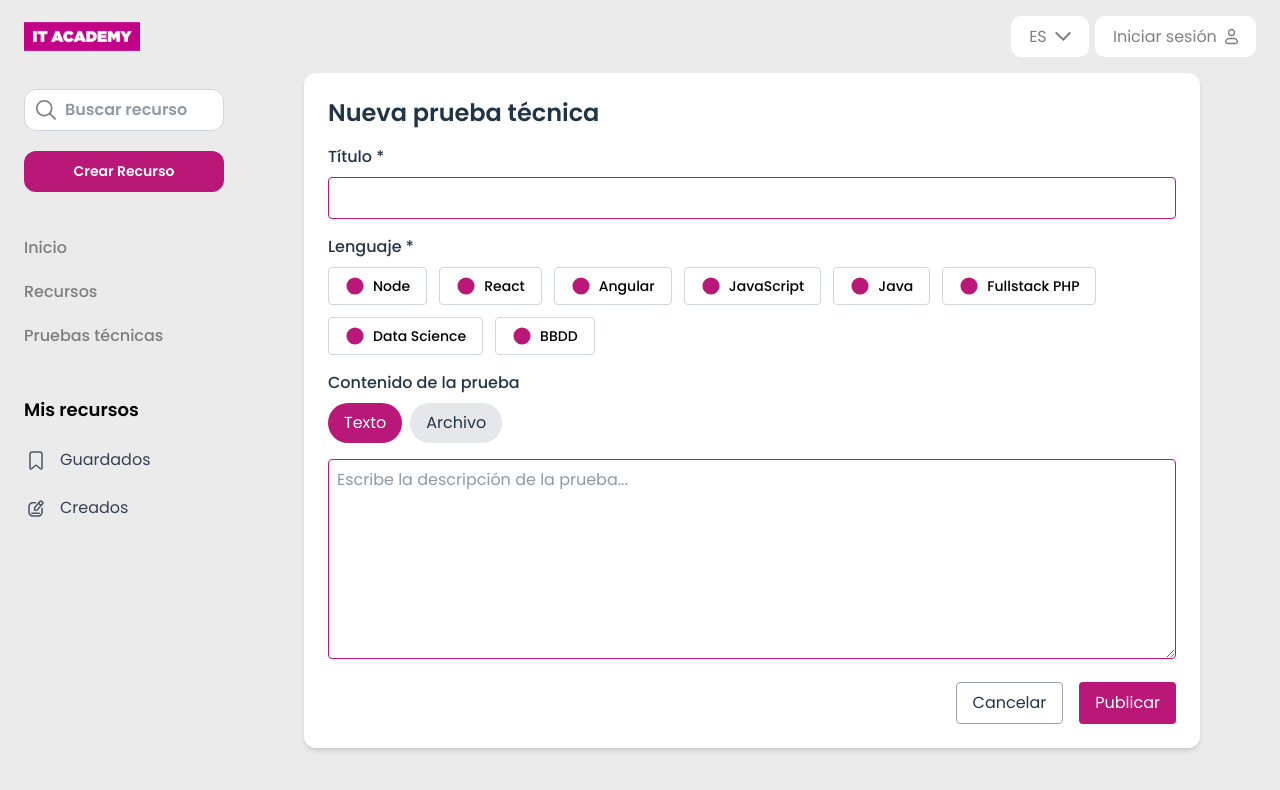
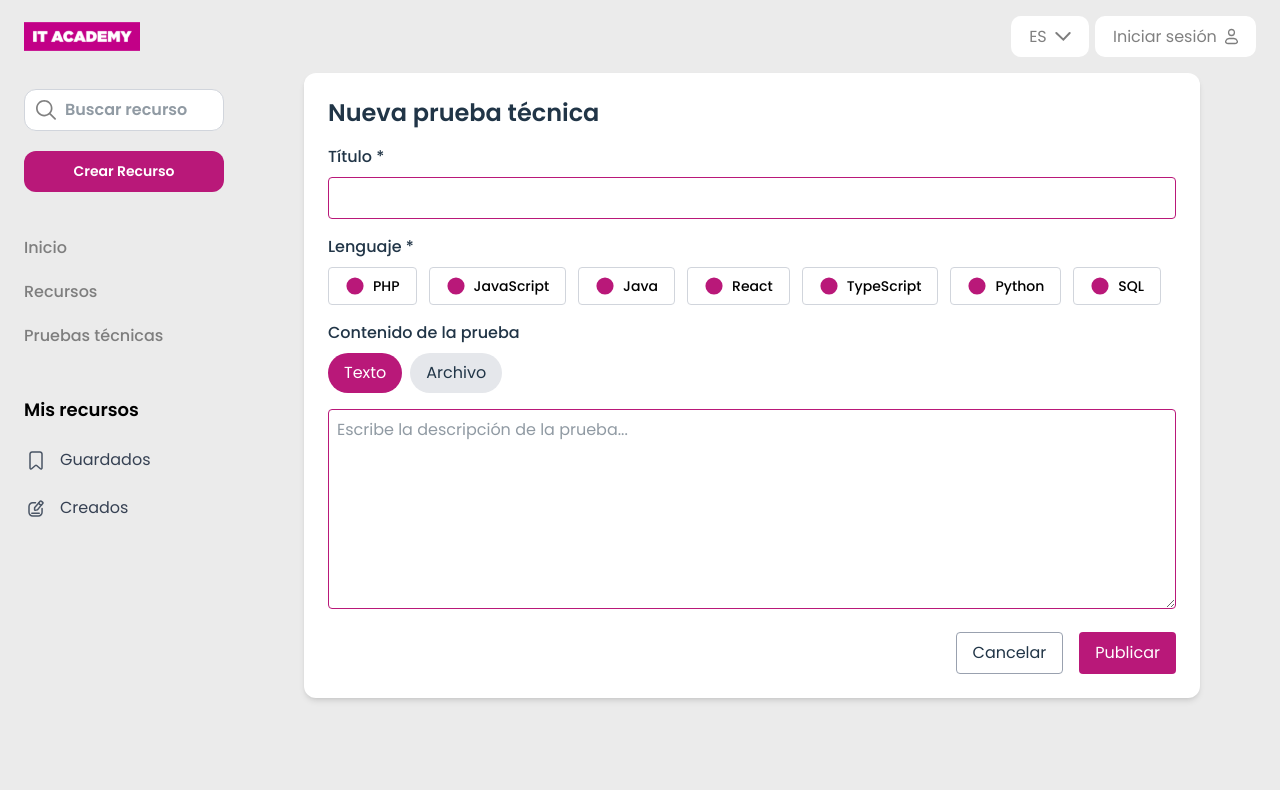
Before and after one commit to codingjordi/ita-wiki-frontend, a React (Vite) app: page /resources/technical-test/create in a window 1280 px wide. Shown: the top 790 px of the page. Built offline with nearby package versions, Linux system fonts and the light colour scheme; no server answers.

Commit message:
Modified languages list so that it matches with enum language in backend

```diff
--- a/src/components/Layout/aside/asideContent.ts
+++ b/src/components/Layout/aside/asideContent.ts
@@ -3,15 +3,13 @@ import { FC, SVGProps } from "react";
 type SvgIcon = FC<SVGProps<SVGSVGElement>>;
 
 import CircleIcon from "@/assets/circle-icon.svg?react";
-import { Category } from "../../../types";
 
-export const asideContent: { icon: SvgIcon; label: Category }[] = [
-  { icon: CircleIcon, label: "Node" },
-  { icon: CircleIcon, label: "React" },
-  { icon: CircleIcon, label: "Angular" },
+export const asideContent: { icon: SvgIcon; label: string }[] = [
+  { icon: CircleIcon, label: "PHP" },
   { icon: CircleIcon, label: "JavaScript" },
   { icon: CircleIcon, label: "Java" },
-  { icon: CircleIcon, label: "Fullstack PHP" },
-  { icon: CircleIcon, label: "Data Science" },
-  { icon: CircleIcon, label: "BBDD" },
+  { icon: CircleIcon, label: "React" },
+  { icon: CircleIcon, label: "TypeScript" },
+  { icon: CircleIcon, label: "Python" },
+  { icon: CircleIcon, label: "SQL" },
 ];
```
